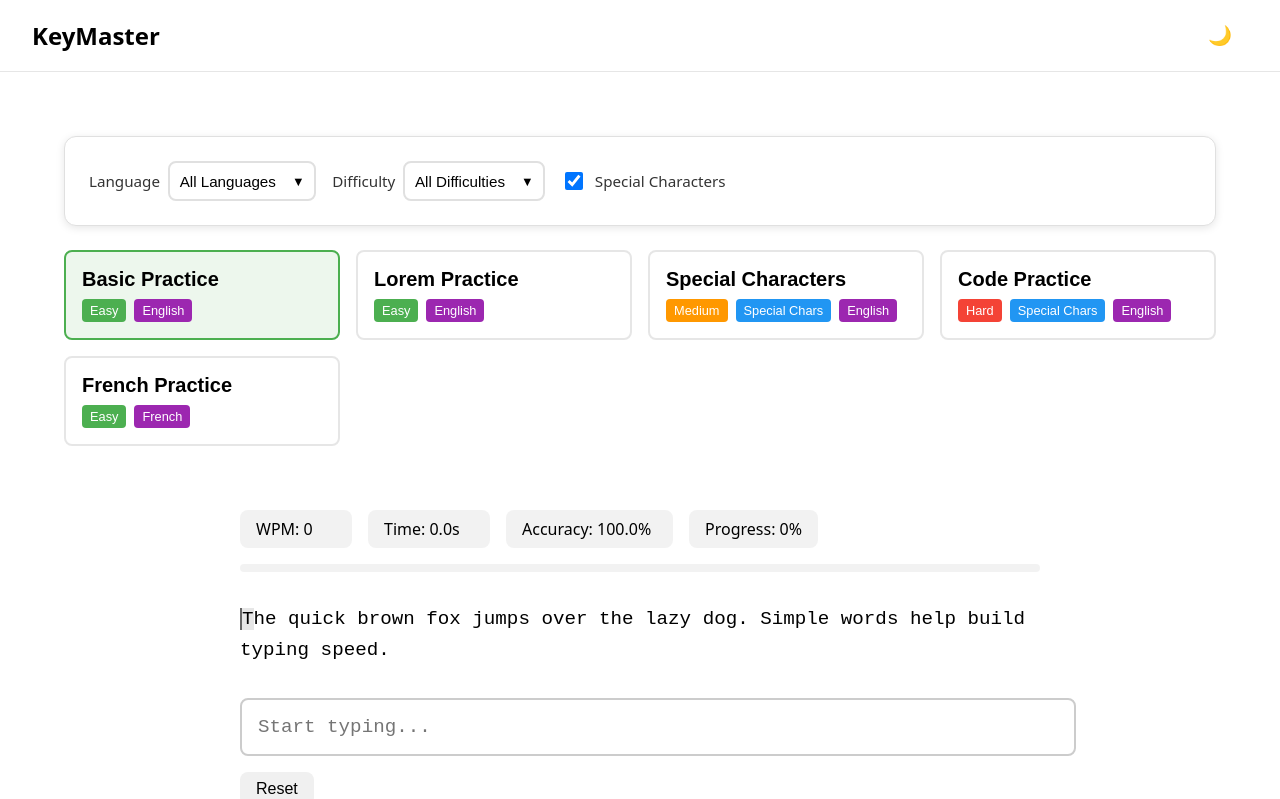
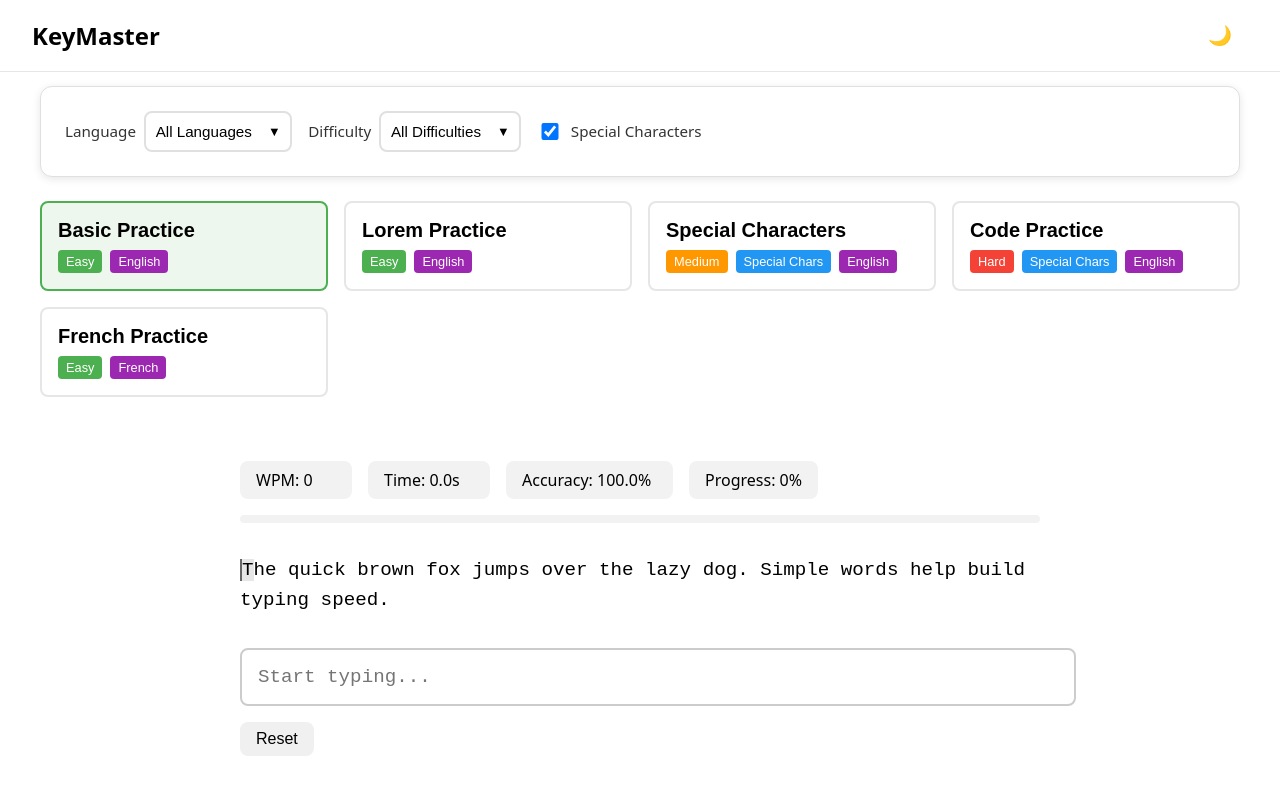
Before and after one commit to Benoit-Welsch/keyed, a SvelteKit app: page / in a window 1280 px wide. Shown: the top 799 px of the page. Built offline with nearby package versions, Linux system fonts and the light colour scheme.

Commit message:
Style: reduce padding in layout and page components for a more compact design

```diff
--- a/src/routes/+layout.svelte
+++ b/src/routes/+layout.svelte
@@ -46,7 +46,7 @@
 
 	main {
 		flex: 1;
-		padding: 2rem;
+		padding: 0.9rem;
 	}
 
 	footer {
--- a/src/routes/+page.svelte
+++ b/src/routes/+page.svelte
@@ -13,6 +13,5 @@
   .container {
     max-width: 1200px;
     margin: 0 auto;
-    padding: 2rem;
   }
 </style>
```
